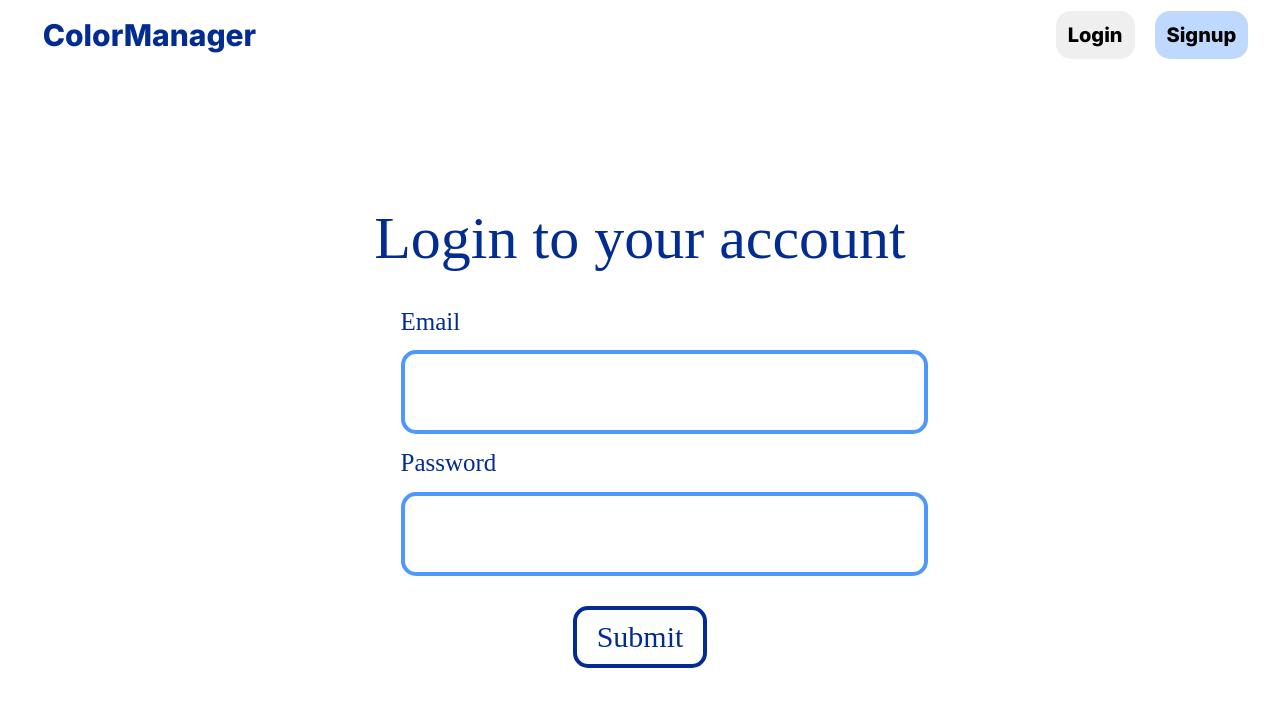
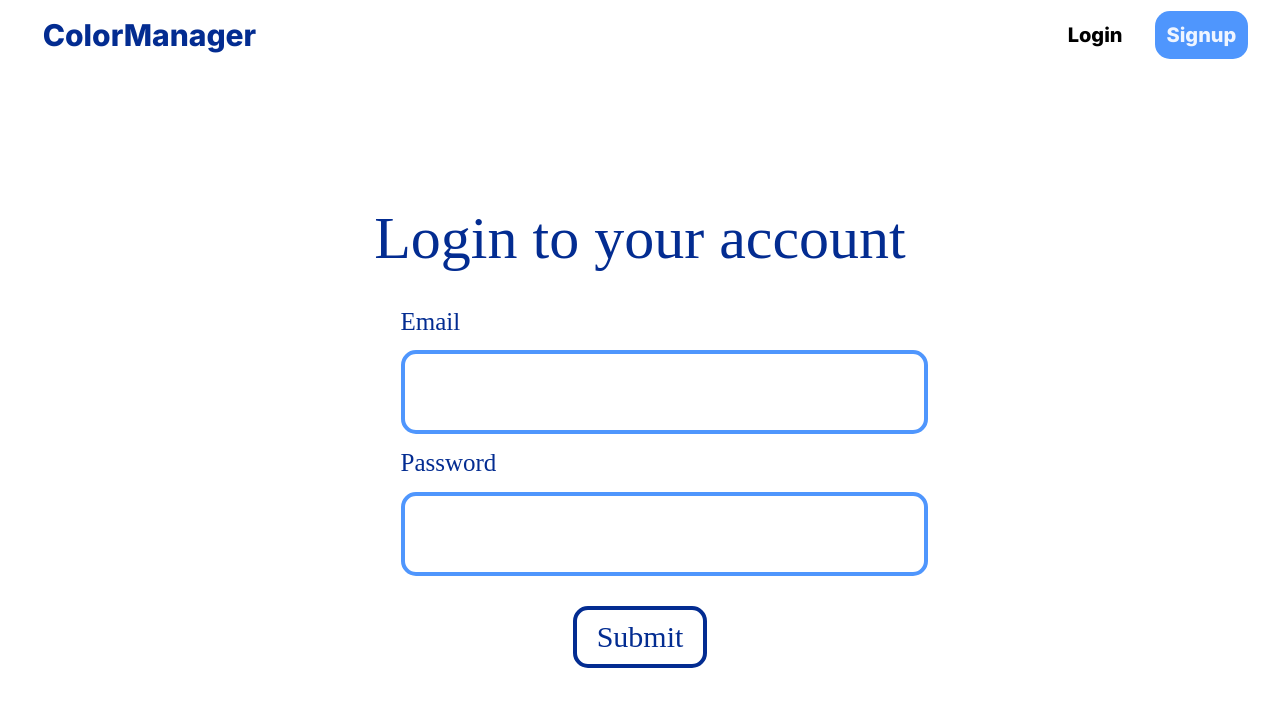
Before and after one commit to BarajasY/ColorManager, a React (Vite) app in the folder Client/: page /login in a window 1280 px wide. Shown: the top 706 px of the page. Built offline with nearby package versions, Linux system fonts and the light colour scheme; a web font is replaced by a local one.

Commit message:
Made UI changes to frontpage

```diff
--- a/Client/src/components/Browse/Browse.css
+++ b/Client/src/components/Browse/Browse.css
@@ -17,6 +17,11 @@
 
 .colorsWrapper {
     margin: 20px;
+    transition: .2s;
+}
+
+.colorsWrapper:hover {
+    transform: translateY(-10px);
 }
 
 .colorsWrapper h1{
@@ -34,6 +39,18 @@
     border-radius: 25px;
     transition: .2s;
     cursor: pointer;
+    align-items: center;
+}
+
+.colorCircle {
+    width: 30px;
+    height: 30px;
+    border-radius: 50%;
+    margin-right: 20px;
+}
+
+.colorsContainer h1 {
+    font-size: 30px;
 }
 
 .colors {
--- a/Client/src/components/Browse/Browse.tsx
+++ b/Client/src/components/Browse/Browse.tsx
@@ -13,16 +13,9 @@ const Browse = () => {
         {AllColors.map((color) => (
           <div className="colorsWrapper">
             <h1>{color.creator}</h1>
-            <div className="colorsContainer" key={color.id}>
-                <div className="colors" style={{background: color.color1}}>
-                  <p /* style={{color: color.color3}} */>{color.color1}</p>
-                </div>
-                <div className="colors" style={{background: color.color2}}>
-                  <p /* style={{color: color.color1}} */>{color.color2}</p>
-                </div>
-                <div className="colors" style={{background: color.color3}}>
-                  <p /* style={{color: color.color2}} */>{color.color3}</p>
-                </div>
+            <div className="colorsContainer" key={color.id} style={{background:color.color1}}>
+                <div className="colorCircle" style={{background:color.color2}}></div>
+                <h1 style={{color: color.color3}}>ColorManager</h1>
             </div>
           </div>
         ))}
--- a/Client/src/components/Navbar/Navbar.css
+++ b/Client/src/components/Navbar/Navbar.css
@@ -49,21 +49,29 @@
     transition: .2s;
 }
 
-.navbarButtons button a {
-    color: black;
-}
-
 .navbarButtons button:hover {
     border: 2px solid black;
     cursor: pointer;
 }
 
+#Login {
+    background: none;
+}
+
+#Login a {
+    color: black;
+}
+
 #Signup {
-    background: var(--colorb5);
+    background: var(--colorb12);
     color: var(--colorb12);
 }
 
+#Signup a {
+    color: var(--colorb2);
+}
+
 #Signup:hover {
-    background: var(--colorb12);
+    background: var(--suplementarycolor);
     color: var(--colorb1);
 }
--- a/Client/src/components/Navbar/Navbar.tsx
+++ b/Client/src/components/Navbar/Navbar.tsx
@@ -25,7 +25,7 @@ const Navbar = () => {
           <motion.button initial={{opacity:0}} whileInView={{opacity: 1}} onClick={() => SignOut()}>Log off</motion.button>
         :
         <>
-          <motion.button initial={{opacity:0}} whileInView={{opacity: 1}} ><Link to="/login">Login</Link></motion.button>
+          <motion.button initial={{opacity:0}} whileInView={{opacity: 1}} id="Login"><Link to="/login">Login</Link></motion.button>
           <motion.button initial={{opacity:0}} whileInView={{opacity: 1}}  id="Signup"><Link to="/signup">Signup</Link></motion.button>
         </>
         }
```
